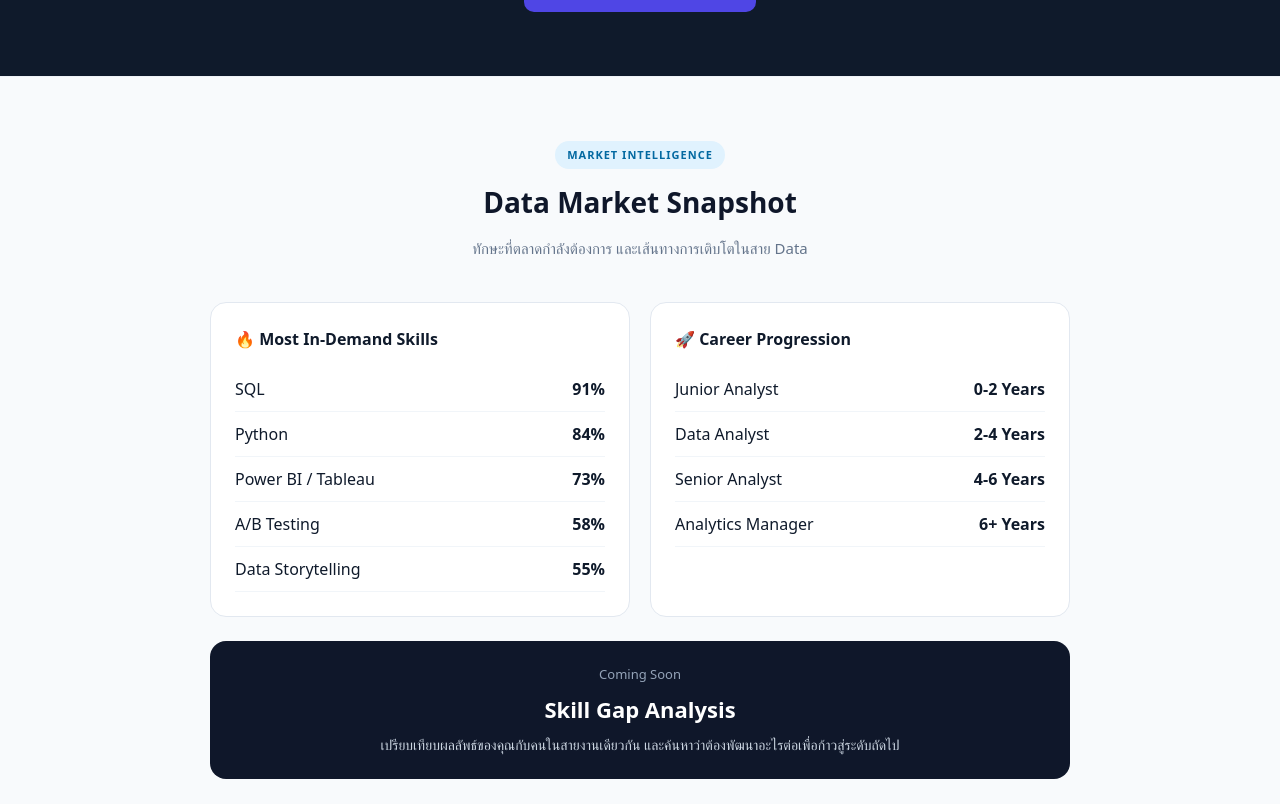
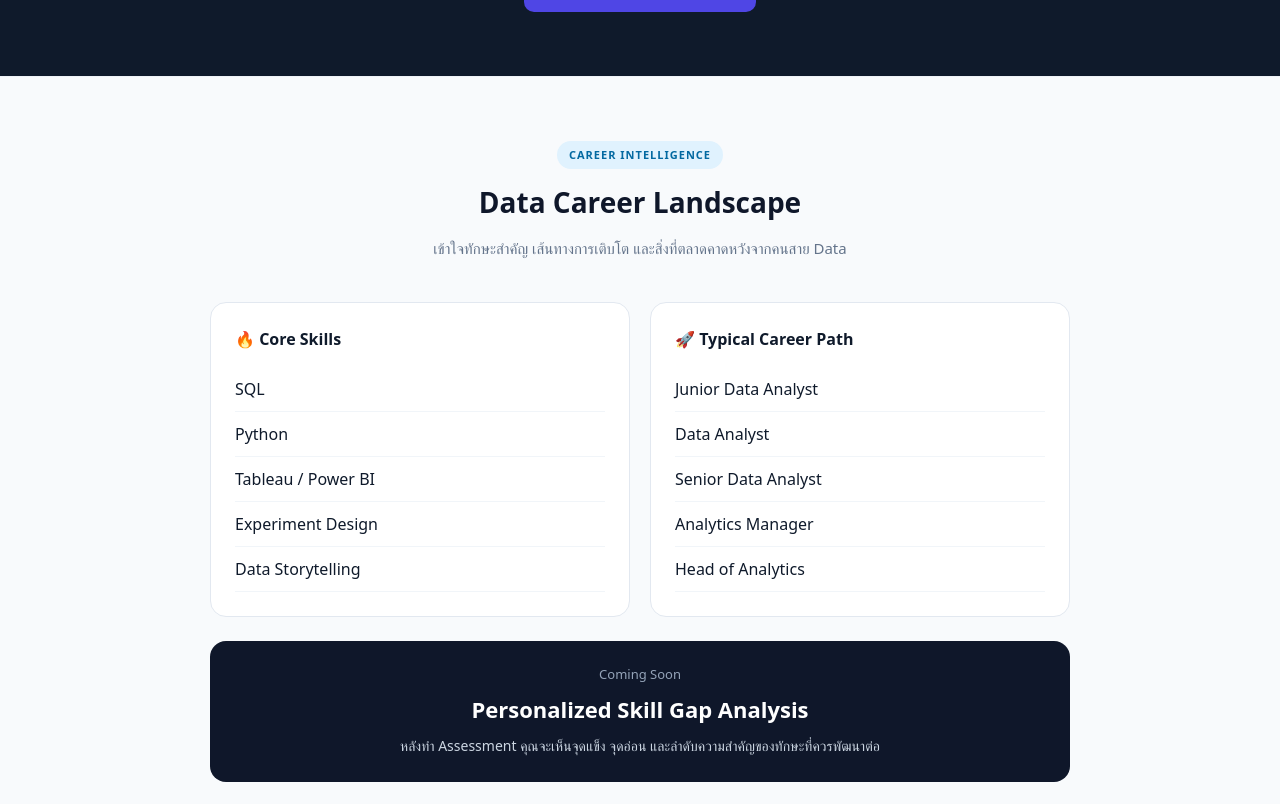
Before and after one commit to ZUME-Work/zume-career-intelligence, a Next.js app: page / in a window 1280 px wide. Shown: the part 936-1740 px from the top of the page. Built offline with nearby package versions, Linux system fonts and the light colour scheme.

Commit message:
feat: update landing page with archetype as hero feature

```diff
--- a/app/page.tsx
+++ b/app/page.tsx
@@ -91,7 +91,7 @@ export default function HomePage() {
           </div>
         </section>
 
-        {/* Market Intelligence */}
+        {/* Data Career Landscape */}
 <section
   className="section-pad"
   style={{
@@ -122,7 +122,7 @@ export default function HomePage() {
           letterSpacing: 1
         }}
       >
-        Market Intelligence
+        Career Intelligence
       </div>
 
       <h2
@@ -133,7 +133,7 @@ export default function HomePage() {
           marginBottom: 12
         }}
       >
-        Data Market Snapshot
+        Data Career Landscape
       </h2>
 
       <p
@@ -143,7 +143,7 @@ export default function HomePage() {
           lineHeight: 1.8
         }}
       >
-        ทักษะที่ตลาดกำลังต้องการ และเส้นทางการเติบโตในสาย Data
+        เข้าใจทักษะสำคัญ เส้นทางการเติบโต และสิ่งที่ตลาดคาดหวังจากคนสาย Data
       </p>
     </div>
 
@@ -170,27 +170,24 @@ export default function HomePage() {
             marginBottom: 16
           }}
         >
-          🔥 Most In-Demand Skills
+          🔥 Core Skills
         </div>
 
         {[
-          ['SQL', '91%'],
-          ['Python', '84%'],
-          ['Power BI / Tableau', '73%'],
-          ['A/B Testing', '58%'],
-          ['Data Storytelling', '55%']
-        ].map(([skill, pct]) => (
+          'SQL',
+          'Python',
+          'Tableau / Power BI',
+          'Experiment Design',
+          'Data Storytelling'
+        ].map((skill) => (
           <div
             key={skill}
             style={{
-              display: 'flex',
-              justifyContent: 'space-between',
               padding: '10px 0',
               borderBottom: '1px solid #F1F5F9'
             }}
           >
-            <span>{skill}</span>
-            <strong>{pct}</strong>
+            {skill}
           </div>
         ))}
       </div>
@@ -210,26 +207,24 @@ export default function HomePage() {
             marginBottom: 16
           }}
         >
-          🚀 Career Progression
+          🚀 Typical Career Path
         </div>
 
         {[
-          ['Junior Analyst', '0-2 Years'],
-          ['Data Analyst', '2-4 Years'],
-          ['Senior Analyst', '4-6 Years'],
-          ['Analytics Manager', '6+ Years']
-        ].map(([role, exp]) => (
+          'Junior Data Analyst',
+          'Data Analyst',
+          'Senior Data Analyst',
+          'Analytics Manager',
+          'Head of Analytics'
+        ].map((role) => (
           <div
             key={role}
             style={{
-              display: 'flex',
-              justifyContent: 'space-between',
               padding: '10px 0',
               borderBottom: '1px solid #F1F5F9'
             }}
           >
-            <span>{role}</span>
-            <strong>{exp}</strong>
+            {role}
           </div>
         ))}
       </div>
@@ -262,17 +257,18 @@ export default function HomePage() {
           marginBottom: 8
         }}
       >
-        Skill Gap Analysis
+        Personalized Skill Gap Analysis
       </div>
 
       <div
         style={{
           color: '#CBD5E1',
-          fontSize: 14
+          fontSize: 14,
+          lineHeight: 1.7
         }}
       >
-        เปรียบเทียบผลลัพธ์ของคุณกับคนในสายงานเดียวกัน
-        และค้นหาว่าต้องพัฒนาอะไรต่อเพื่อก้าวสู่ระดับถัดไป
+        หลังทำ Assessment คุณจะเห็นจุดแข็ง จุดอ่อน
+        และลำดับความสำคัญของทักษะที่ควรพัฒนาต่อ
       </div>
     </div>
   </div>
```
